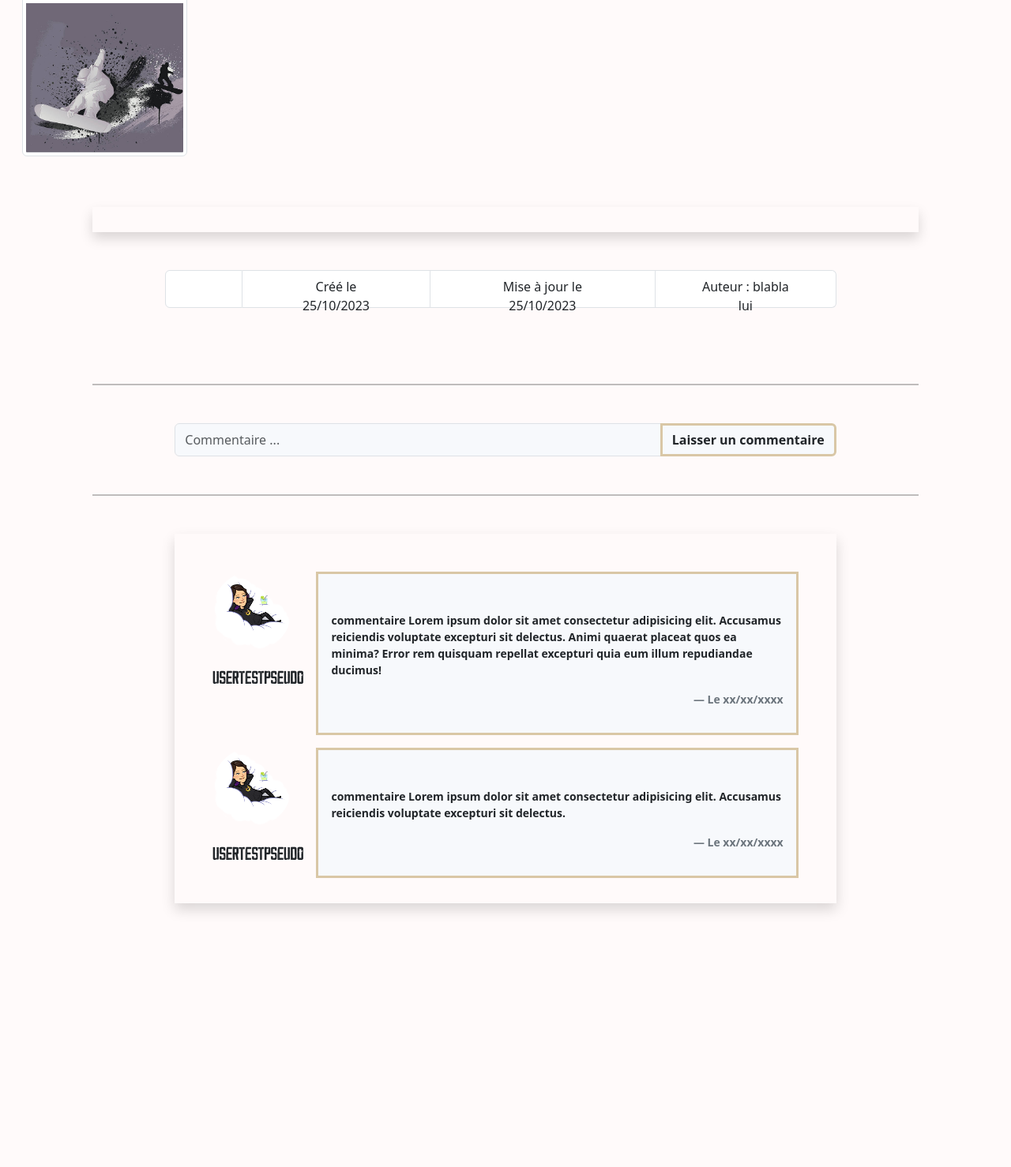
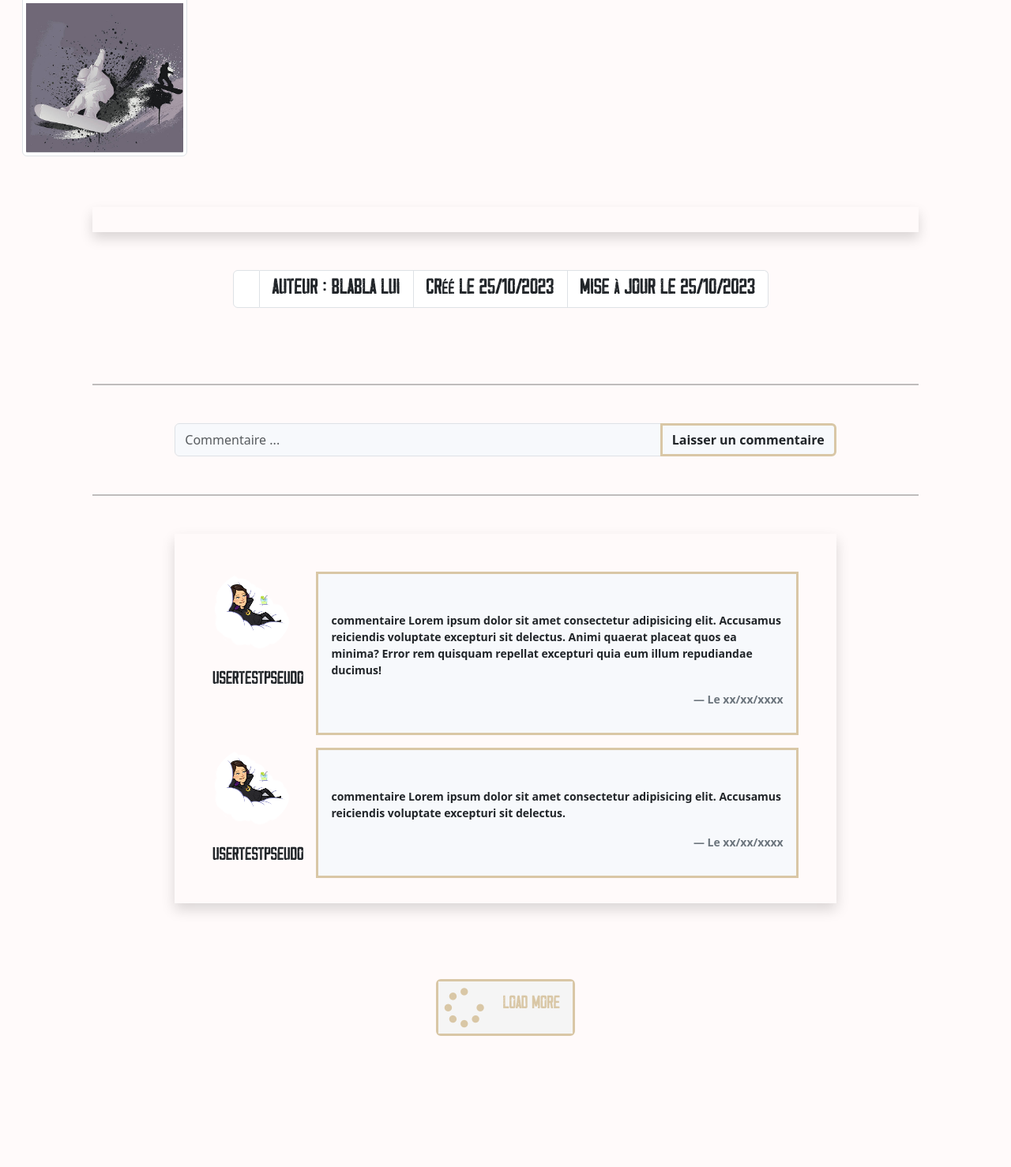
Before and after one commit to AurelieBnc/SnowTricks, a Symfony app: template templates/retail_post/index.html.twig in a window 1280 px wide. Shown: the part 955-2433 px from the top of the page at 79% size. Before the commit the page ends 2111 px from the top, so only its background shows below. Run offline with Twig, Linux system fonts and the light colour scheme; the template is opened without the code that fills it, so the values that code supplies are empty; some libraries are stand-ins or nearby versions.

Commit message:
fix additional infos of post

```diff
--- a/templates/retail_post/index.html.twig
+++ b/templates/retail_post/index.html.twig
@@ -72,21 +72,22 @@ background-repeat: no-repeat; background-size: cover;"  class="row text-center m
 <div class="col-12 col-lg-8 m-auto">
     <div class="row my-5 pb-5 ">
         <div style="height: 3rem" class="d-flex mx-auto justify-content-center text-center list-group list-group-horizontal">
-            <p  class="px-5 m-0 list-group-item ">
+            <h3 class="m-0 list-group-item fs-4">
                 {{ post.category.title }}
-            </p>
-            <p class="px-5 m-0 list-group-item ">
+            </h3>
+            <h3 class="m-0 list-group-item fs-4">
+                Auteur : blabla lui
+            </h3>
+            <h3 class="m-0 list-group-item fs-4">
                 Créé le {{ post.createdAt | date("d/m/Y",
                 "Europe/Paris") }}
-            </p>
-            <p class="px-5 m-0 list-group-item ">
+            </h3>
+            <h3 class="m-0 list-group-item fs-4">
                 Mise à jour le {{ post.updateDate |
                     date("d/m/Y",
                     "Europe/Paris") }}
-            </p>
-            <p class="px-5 m-0 list-group-item ">
-                Auteur : blabla lui
-            </p>
+            </h3>
+
         </div>
     </div>
 </div>
@@ -146,7 +147,7 @@ background-repeat: no-repeat; background-size: cover;"  class="row text-center m
     </div>
 </div>
 {# {% if countCommentList is defined and countCommentList > 15 and loader is defined %} #}
-<div class="d-lg-none mt-5 pb-sm-5 pb-lg-0 pt-sm-0 pt-lg-5">
+<div class="mt-5 pb-sm-5 pb-lg-0 pt-sm-0 pt-lg-5">
     <div class=" d-flex align-items-end justify-content-center text-center">
         <a href="{{ path("complete_post_list") }}" id="load-button" class="d-flex flex-colomn rounded text-decoration-none">
             <i id="spinner-icon" class="fa-solid fa-spinner p-2"></i>
```
